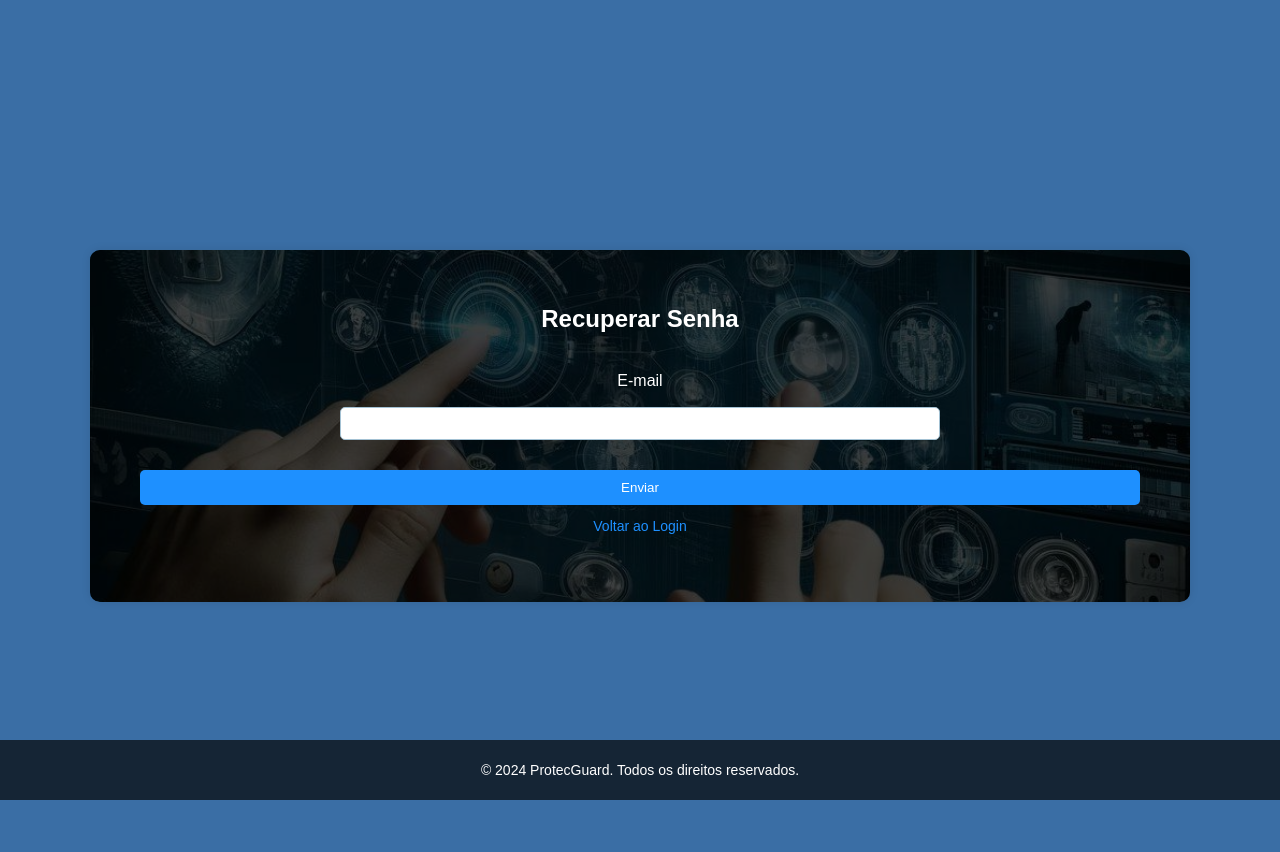
After one commit to TalesMelo7/projeto-protecguard, a PHP site: page /recuperar-senha.html in a window 1280 px wide. The commit adds this page. Run offline with PHP 8.4, Linux system fonts and the light colour scheme.

Commit message:
Criação da pagina de recuperação de senha, e pré reparo do rodapé

```diff
--- a/Styles.css
+++ b/Styles.css
@@ -8,10 +8,11 @@ body {
     font-family: 'Montserrat', Arial, sans-serif;
     line-height: 1.6;
     background-color: #3A6EA5;
-    overflow-x: hidden; /* Garante que não haja rolamento horizontal */
+    overflow-x: hidden;
     display: flex;
     flex-direction: column;
     min-height: 100vh;
+    margin: 0;
 }
 
 html {
@@ -27,7 +28,7 @@ html {
 }
 
 .cabecalho-principal {
-    background: linear-gradient(to right, #000, #1E90FF);
+    background: linear-gradient(to right, #df0000, #1E90FF);
     padding: 0px 0; /* Ajusta o padding */
     position: relative;
     width: 100%; /* Garante que a largura do cabeçalho não exceda a viewport */
@@ -486,15 +487,18 @@ footer {
 .rodape-inferior {
     display: flex;
     align-items: center;
-    justify-content: flex-start;
-    gap: 580px; /* Adiciona espaço entre logo e texto */
+    justify-content: center;
     background-color: #152535;
-    padding: 0 40px;
-    height: 80px; /* Altura fixa */
+    padding: 15px 20px;
+    height: 60px;
     width: 100%;
     box-sizing: border-box;
     color: #fff;
-    font-size: 17px;
+    font-size: 14px;
+    position: fixed;
+    bottom: 0;
+    left: 0;
+    z-index: 1000;
 }
 
 .logo-rodape {
@@ -546,12 +550,13 @@ LOGIN LOGIN LOGIN LOGIN LOGIN LOGIN LOGIN LOGIN LOGIN LOGIN LOGIN LOGIN LOGIN
 
 /* Fundo da página */
 .login {
-    height: 100%;
+    height: 100vh;
     margin: 0;
     padding: 0;
     display: flex;
     flex-direction: column;
-    background-color: #3A6EA5;  /* Cor de fundo escuro */
+    background-color: #3A6EA5;
+    flex: 1;
 }
 
 /* Página de login */
@@ -618,3 +623,18 @@ LOGIN LOGIN LOGIN LOGIN LOGIN LOGIN LOGIN LOGIN LOGIN LOGIN LOGIN LOGIN LOGIN
     cursor: pointer;
     border-radius: 5px;
 }
+
+.link-esqueci-senha {
+    display: block;
+    text-align: right;
+    margin: 10px 0 15px;
+    color: #1E90FF;
+    text-decoration: none;
+    font-size: 14px;
+    transition: color 0.3s ease;
+  }
+
+  .link-esqueci-senha:hover {
+    color: #fff;
+    text-decoration: underline;
+  }
--- a/login.html
+++ b/login.html
@@ -18,6 +18,7 @@
                 <input type="text" id="usuario" name="usuario" required>
                 <label for="senha">Senha</label>
                 <input type="password" id="senha" name="senha" required>
+                <a href="recuperar-senha.html" class="esqueci-senha">Esqueci minha senha</a>
                 <button type="submit">Entrar</button>
             </form>
           </div>
--- /dev/null
+++ b/recuperar-senha.html
@@ -0,0 +1,30 @@
+<!DOCTYPE html>
+<html lang="pt-br">
+<head>
+  <meta charset="UTF-8" />
+  <meta name="viewport" content="width=device-width, initial-scale=1.0"/>
+  <title>Recuperar Senha - ProtecGuard</title>
+  <link rel="stylesheet" href="Styles.css" />
+</head>
+<body>
+  <div class="login">
+    <div class="conteudo-principal">
+      <div class="pagina-login">
+          <div class="fundo-overlay"></div> <!-- Layer escura sobre o fundo -->
+          <div class="conteudo-formulario">
+              <h2>Recuperar Senha</h2>
+              <form>
+                  <label for="email">E-mail</label>
+                  <input type="email" id="email" name="email" required>
+                  <button type="submit">Enviar</button>
+                  <a href="login.html" class="link-esqueci-senha">Voltar ao Login</a>
+              </form>
+          </div>
+      </div>
+    </div>
+  </div>
+  <footer class="rodape-inferior">
+    <p>© 2024 ProtecGuard. Todos os direitos reservados.</p>
+  </footer>
+</body>
+</html>
```
Also changed, not shown: README.md. Lines whose indentation alone changed are shown as unchanged.
